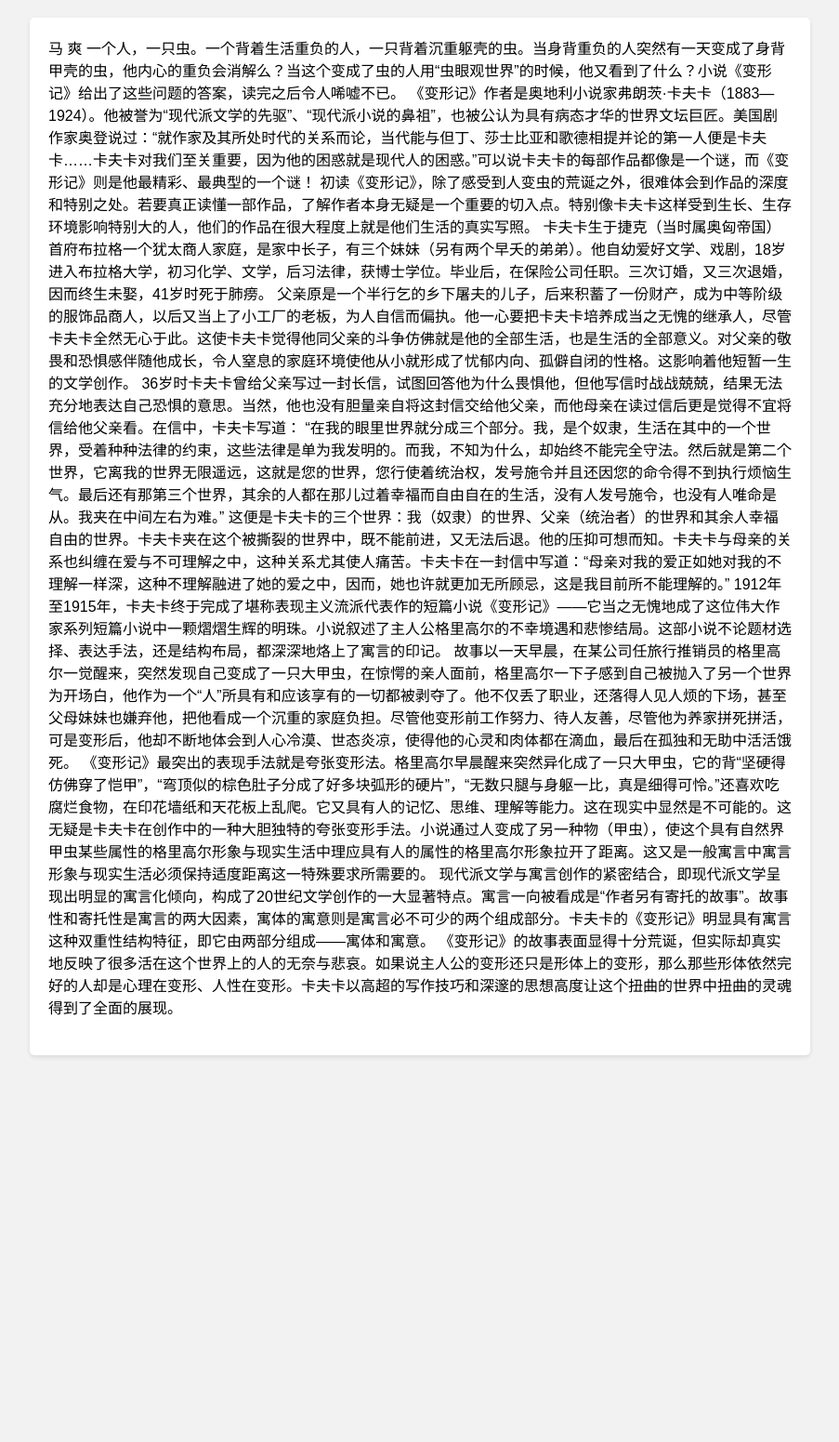
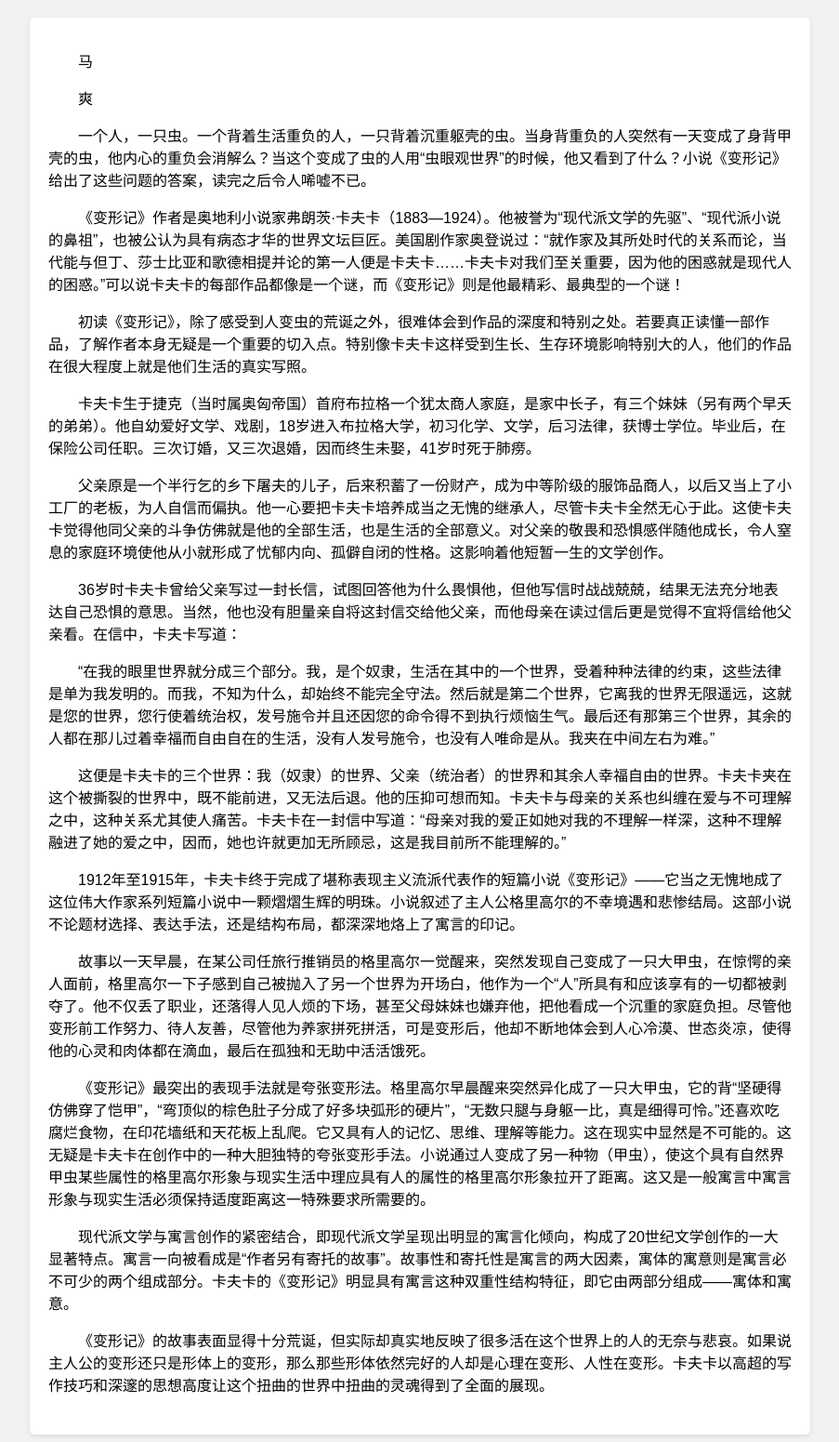
Before and after one commit to yoursbooks/yoursbooks.github.io, a plain HTML site: page book1.html in a window 1280 px wide. Shown: the part 70-1621 px from the top of the page at 93% size, without its empty margins (188-1091 px from the left). Before the commit the page ends 1213 px from the top, so only its background shows below. Drawn offline with Linux system fonts and the light colour scheme.

Commit message:
Update book1.html

```diff
--- a/book1.html
+++ b/book1.html
@@ -43,35 +43,37 @@
 <body>
     <h1>我的电子书</h1>
     <div id="book">
-        <div class="chapter">马
+        <div class="chapter">
+            <p>马</p>
+<p></p>
+<p>爽</p>
+<p></p>
+<p>一个人，一只虫。一个背着生活重负的人，一只背着沉重躯壳的虫。当身背重负的人突然有一天变成了身背甲壳的虫，他内心的重负会消解么？当这个变成了虫的人用“虫眼观世界”的时候，他又看到了什么？小说《变形记》给出了这些问题的答案，读完之后令人唏嘘不已。</p>
+<p></p>
+<p>《变形记》作者是奥地利小说家弗朗茨·卡夫卡（1883—1924）。他被誉为“现代派文学的先驱”、“现代派小说的鼻祖”，也被公认为具有病态才华的世界文坛巨匠。美国剧作家奥登说过：“就作家及其所处时代的关系而论，当代能与但丁、莎士比亚和歌德相提并论的第一人便是卡夫卡……卡夫卡对我们至关重要，因为他的困惑就是现代人的困惑。”可以说卡夫卡的每部作品都像是一个谜，而《变形记》则是他最精彩、最典型的一个谜！</p>
+<p></p>
+<p>初读《变形记》，除了感受到人变虫的荒诞之外，很难体会到作品的深度和特别之处。若要真正读懂一部作品，了解作者本身无疑是一个重要的切入点。特别像卡夫卡这样受到生长、生存环境影响特别大的人，他们的作品在很大程度上就是他们生活的真实写照。</p>
+<p></p>
+<p>卡夫卡生于捷克（当时属奥匈帝国）首府布拉格一个犹太商人家庭，是家中长子，有三个妹妹（另有两个早夭的弟弟）。他自幼爱好文学、戏剧，18岁进入布拉格大学，初习化学、文学，后习法律，获博士学位。毕业后，在保险公司任职。三次订婚，又三次退婚，因而终生未娶，41岁时死于肺痨。</p>
+<p></p>
+<p>父亲原是一个半行乞的乡下屠夫的儿子，后来积蓄了一份财产，成为中等阶级的服饰品商人，以后又当上了小工厂的老板，为人自信而偏执。他一心要把卡夫卡培养成当之无愧的继承人，尽管卡夫卡全然无心于此。这使卡夫卡觉得他同父亲的斗争仿佛就是他的全部生活，也是生活的全部意义。对父亲的敬畏和恐惧感伴随他成长，令人窒息的家庭环境使他从小就形成了忧郁内向、孤僻自闭的性格。这影响着他短暂一生的文学创作。</p>
+<p></p>
+<p>36岁时卡夫卡曾给父亲写过一封长信，试图回答他为什么畏惧他，但他写信时战战兢兢，结果无法充分地表达自己恐惧的意思。当然，他也没有胆量亲自将这封信交给他父亲，而他母亲在读过信后更是觉得不宜将信给他父亲看。在信中，卡夫卡写道：</p>
+<p></p>
+<p>“在我的眼里世界就分成三个部分。我，是个奴隶，生活在其中的一个世界，受着种种法律的约束，这些法律是单为我发明的。而我，不知为什么，却始终不能完全守法。然后就是第二个世界，它离我的世界无限遥远，这就是您的世界，您行使着统治权，发号施令并且还因您的命令得不到执行烦恼生气。最后还有那第三个世界，其余的人都在那儿过着幸福而自由自在的生活，没有人发号施令，也没有人唯命是从。我夹在中间左右为难。”</p>
+<p></p>
+<p>这便是卡夫卡的三个世界：我（奴隶）的世界、父亲（统治者）的世界和其余人幸福自由的世界。卡夫卡夹在这个被撕裂的世界中，既不能前进，又无法后退。他的压抑可想而知。卡夫卡与母亲的关系也纠缠在爱与不可理解之中，这种关系尤其使人痛苦。卡夫卡在一封信中写道：“母亲对我的爱正如她对我的不理解一样深，这种不理解融进了她的爱之中，因而，她也许就更加无所顾忌，这是我目前所不能理解的。”</p>
+<p></p>
+<p>1912年至1915年，卡夫卡终于完成了堪称表现主义流派代表作的短篇小说《变形记》——它当之无愧地成了这位伟大作家系列短篇小说中一颗熠熠生辉的明珠。小说叙述了主人公格里高尔的不幸境遇和悲惨结局。这部小说不论题材选择、表达手法，还是结构布局，都深深地烙上了寓言的印记。</p>
+<p></p>
+<p>故事以一天早晨，在某公司任旅行推销员的格里高尔一觉醒来，突然发现自己变成了一只大甲虫，在惊愕的亲人面前，格里高尔一下子感到自己被抛入了另一个世界为开场白，他作为一个“人”所具有和应该享有的一切都被剥夺了。他不仅丢了职业，还落得人见人烦的下场，甚至父母妹妹也嫌弃他，把他看成一个沉重的家庭负担。尽管他变形前工作努力、待人友善，尽管他为养家拼死拼活，可是变形后，他却不断地体会到人心冷漠、世态炎凉，使得他的心灵和肉体都在滴血，最后在孤独和无助中活活饿死。</p>
+<p></p>
+<p>《变形记》最突出的表现手法就是夸张变形法。格里高尔早晨醒来突然异化成了一只大甲虫，它的背“坚硬得仿佛穿了恺甲”，“弯顶似的棕色肚子分成了好多块弧形的硬片”，“无数只腿与身躯一比，真是细得可怜。”还喜欢吃腐烂食物，在印花墙纸和天花板上乱爬。它又具有人的记忆、思维、理解等能力。这在现实中显然是不可能的。这无疑是卡夫卡在创作中的一种大胆独特的夸张变形手法。小说通过人变成了另一种物（甲虫），使这个具有自然界甲虫某些属性的格里高尔形象与现实生活中理应具有人的属性的格里高尔形象拉开了距离。这又是一般寓言中寓言形象与现实生活必须保持适度距离这一特殊要求所需要的。</p>
+<p></p>
+<p>现代派文学与寓言创作的紧密结合，即现代派文学呈现出明显的寓言化倾向，构成了20世纪文学创作的一大显著特点。寓言一向被看成是“作者另有寄托的故事”。故事性和寄托性是寓言的两大因素，寓体的寓意则是寓言必不可少的两个组成部分。卡夫卡的《变形记》明显具有寓言这种双重性结构特征，即它由两部分组成——寓体和寓意。</p>
+<p></p>
+<p>《变形记》的故事表面显得十分荒诞，但实际却真实地反映了很多活在这个世界上的人的无奈与悲哀。如果说主人公的变形还只是形体上的变形，那么那些形体依然完好的人却是心理在变形、人性在变形。卡夫卡以高超的写作技巧和深邃的思想高度让这个扭曲的世界中扭曲的灵魂得到了全面的展现。</p>
 
-爽
-
-一个人，一只虫。一个背着生活重负的人，一只背着沉重躯壳的虫。当身背重负的人突然有一天变成了身背甲壳的虫，他内心的重负会消解么？当这个变成了虫的人用“虫眼观世界”的时候，他又看到了什么？小说《变形记》给出了这些问题的答案，读完之后令人唏嘘不已。
-
-《变形记》作者是奥地利小说家弗朗茨·卡夫卡（1883—1924）。他被誉为“现代派文学的先驱”、“现代派小说的鼻祖”，也被公认为具有病态才华的世界文坛巨匠。美国剧作家奥登说过：“就作家及其所处时代的关系而论，当代能与但丁、莎士比亚和歌德相提并论的第一人便是卡夫卡……卡夫卡对我们至关重要，因为他的困惑就是现代人的困惑。”可以说卡夫卡的每部作品都像是一个谜，而《变形记》则是他最精彩、最典型的一个谜！
-
-初读《变形记》，除了感受到人变虫的荒诞之外，很难体会到作品的深度和特别之处。若要真正读懂一部作品，了解作者本身无疑是一个重要的切入点。特别像卡夫卡这样受到生长、生存环境影响特别大的人，他们的作品在很大程度上就是他们生活的真实写照。
-
-卡夫卡生于捷克（当时属奥匈帝国）首府布拉格一个犹太商人家庭，是家中长子，有三个妹妹（另有两个早夭的弟弟）。他自幼爱好文学、戏剧，18岁进入布拉格大学，初习化学、文学，后习法律，获博士学位。毕业后，在保险公司任职。三次订婚，又三次退婚，因而终生未娶，41岁时死于肺痨。
-
-父亲原是一个半行乞的乡下屠夫的儿子，后来积蓄了一份财产，成为中等阶级的服饰品商人，以后又当上了小工厂的老板，为人自信而偏执。他一心要把卡夫卡培养成当之无愧的继承人，尽管卡夫卡全然无心于此。这使卡夫卡觉得他同父亲的斗争仿佛就是他的全部生活，也是生活的全部意义。对父亲的敬畏和恐惧感伴随他成长，令人窒息的家庭环境使他从小就形成了忧郁内向、孤僻自闭的性格。这影响着他短暂一生的文学创作。
-
-36岁时卡夫卡曾给父亲写过一封长信，试图回答他为什么畏惧他，但他写信时战战兢兢，结果无法充分地表达自己恐惧的意思。当然，他也没有胆量亲自将这封信交给他父亲，而他母亲在读过信后更是觉得不宜将信给他父亲看。在信中，卡夫卡写道：
-
-“在我的眼里世界就分成三个部分。我，是个奴隶，生活在其中的一个世界，受着种种法律的约束，这些法律是单为我发明的。而我，不知为什么，却始终不能完全守法。然后就是第二个世界，它离我的世界无限遥远，这就是您的世界，您行使着统治权，发号施令并且还因您的命令得不到执行烦恼生气。最后还有那第三个世界，其余的人都在那儿过着幸福而自由自在的生活，没有人发号施令，也没有人唯命是从。我夹在中间左右为难。”
-
-这便是卡夫卡的三个世界：我（奴隶）的世界、父亲（统治者）的世界和其余人幸福自由的世界。卡夫卡夹在这个被撕裂的世界中，既不能前进，又无法后退。他的压抑可想而知。卡夫卡与母亲的关系也纠缠在爱与不可理解之中，这种关系尤其使人痛苦。卡夫卡在一封信中写道：“母亲对我的爱正如她对我的不理解一样深，这种不理解融进了她的爱之中，因而，她也许就更加无所顾忌，这是我目前所不能理解的。”
-
-1912年至1915年，卡夫卡终于完成了堪称表现主义流派代表作的短篇小说《变形记》——它当之无愧地成了这位伟大作家系列短篇小说中一颗熠熠生辉的明珠。小说叙述了主人公格里高尔的不幸境遇和悲惨结局。这部小说不论题材选择、表达手法，还是结构布局，都深深地烙上了寓言的印记。
-
-故事以一天早晨，在某公司任旅行推销员的格里高尔一觉醒来，突然发现自己变成了一只大甲虫，在惊愕的亲人面前，格里高尔一下子感到自己被抛入了另一个世界为开场白，他作为一个“人”所具有和应该享有的一切都被剥夺了。他不仅丢了职业，还落得人见人烦的下场，甚至父母妹妹也嫌弃他，把他看成一个沉重的家庭负担。尽管他变形前工作努力、待人友善，尽管他为养家拼死拼活，可是变形后，他却不断地体会到人心冷漠、世态炎凉，使得他的心灵和肉体都在滴血，最后在孤独和无助中活活饿死。
-
-《变形记》最突出的表现手法就是夸张变形法。格里高尔早晨醒来突然异化成了一只大甲虫，它的背“坚硬得仿佛穿了恺甲”，“弯顶似的棕色肚子分成了好多块弧形的硬片”，“无数只腿与身躯一比，真是细得可怜。”还喜欢吃腐烂食物，在印花墙纸和天花板上乱爬。它又具有人的记忆、思维、理解等能力。这在现实中显然是不可能的。这无疑是卡夫卡在创作中的一种大胆独特的夸张变形手法。小说通过人变成了另一种物（甲虫），使这个具有自然界甲虫某些属性的格里高尔形象与现实生活中理应具有人的属性的格里高尔形象拉开了距离。这又是一般寓言中寓言形象与现实生活必须保持适度距离这一特殊要求所需要的。
-
-现代派文学与寓言创作的紧密结合，即现代派文学呈现出明显的寓言化倾向，构成了20世纪文学创作的一大显著特点。寓言一向被看成是“作者另有寄托的故事”。故事性和寄托性是寓言的两大因素，寓体的寓意则是寓言必不可少的两个组成部分。卡夫卡的《变形记》明显具有寓言这种双重性结构特征，即它由两部分组成——寓体和寓意。
-
-《变形记》的故事表面显得十分荒诞，但实际却真实地反映了很多活在这个世界上的人的无奈与悲哀。如果说主人公的变形还只是形体上的变形，那么那些形体依然完好的人却是心理在变形、人性在变形。卡夫卡以高超的写作技巧和深邃的思想高度让这个扭曲的世界中扭曲的灵魂得到了全面的展现。
         </div>
     </div>
 </body>
```
